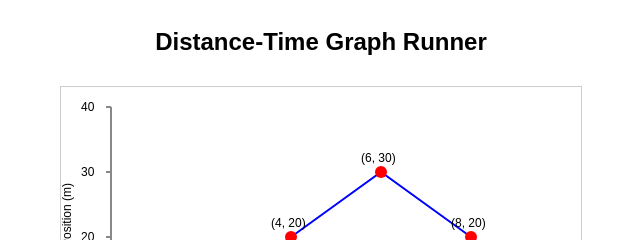
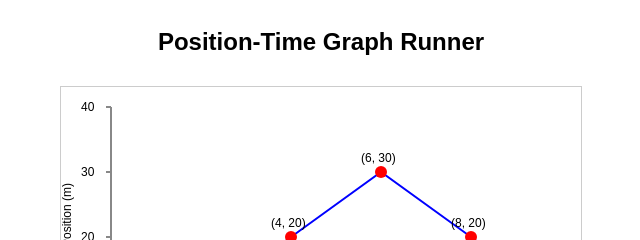
Before and after one commit to reacothern/distance-time-graph-runner, a plain HTML site: page index.html in a window 1280 px wide. Shown: the top 240 px of the page, 319-959 px from the left. Drawn offline with Linux system fonts and the light colour scheme.

Commit message:
Update index.html title

```diff
--- a/index.html
+++ b/index.html
@@ -12,7 +12,7 @@
   </style>
 </head>
 <body>
-  <h2>Distance-Time Graph Runner</h2>
+  <h2>Position-Time Graph Runner</h2>
   <canvas id="graphCanvas" width="520" height="320"></canvas>
   <canvas id="trackCanvas" width="520" height="100"></canvas>
   <div id="controls">
```
